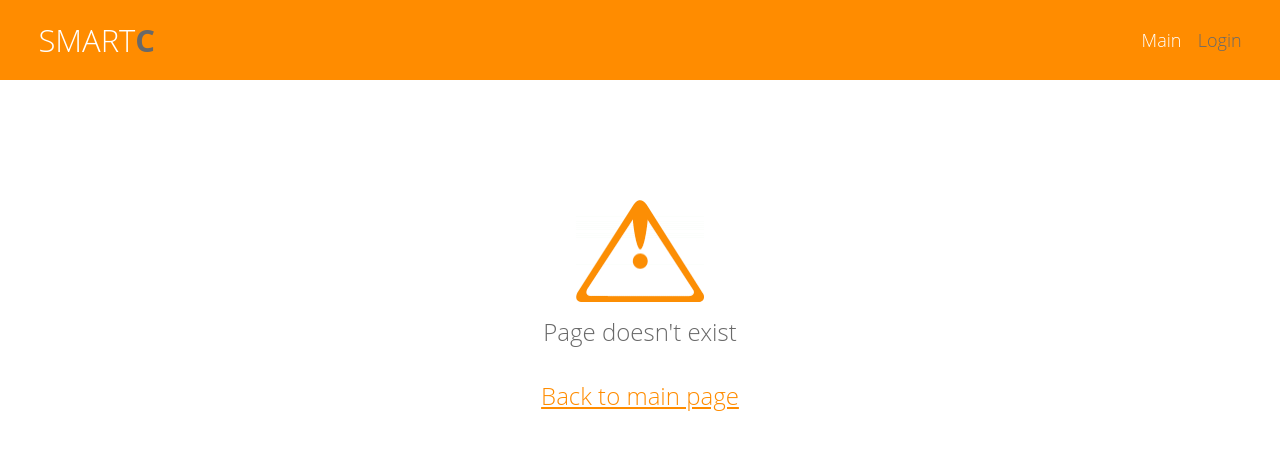
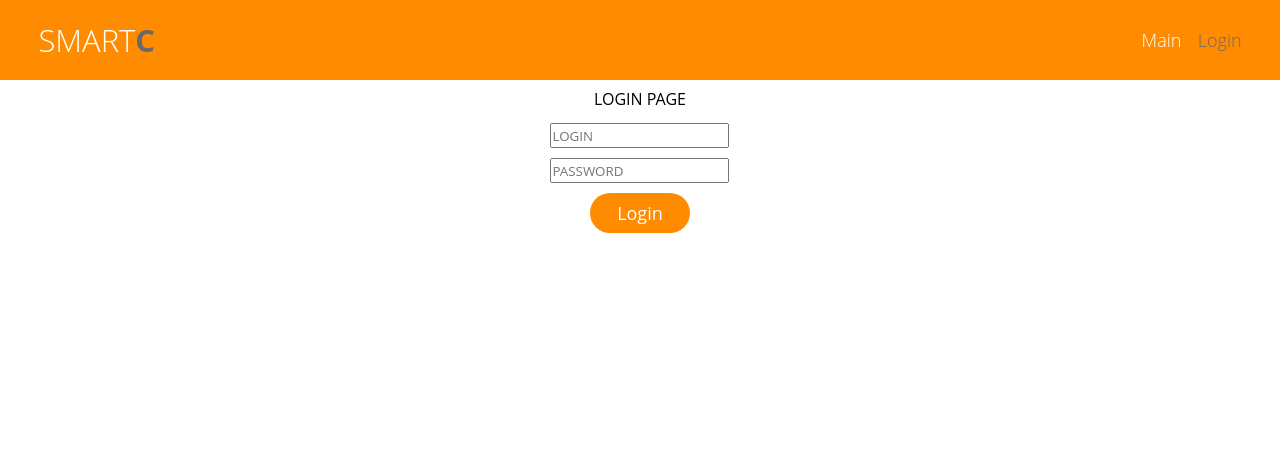
Before and after one commit to Abubjazov/SmartCalc, a React (Create React App) app: page /smartcalc/login in a window 1280 px wide. Shown: the top 450 px of the page. Built offline with nearby package versions, Linux system fonts and the light colour scheme; a web font is replaced by a local one.

Commit message:
pages: add LoginPage

```diff
--- a/src/components/App/App.tsx
+++ b/src/components/App/App.tsx
@@ -4,6 +4,10 @@ import { BrowserRouter, Route, Routes } from 'react-router-dom'
 import { MainPage } from '../../pages'
 import { Header } from '../Header/Header'
 import { Spinner } from '../Spinner/Spinner'
+
+const LoginPage = lazy(() =>
+	import('../../pages').then(({ LoginPage }) => ({ default: LoginPage }))
+)
 
 const Page404 = lazy(() =>
 	import('../../pages').then(({ Page404 }) => ({ default: Page404 }))
@@ -16,6 +20,7 @@ export const App = (): JSX.Element => {
 			<Suspense fallback={<Spinner />}>
 				<Routes>
 					<Route path='/smartcalc/' element={<MainPage />} />
+					<Route path='/smartcalc/login' element={<LoginPage />} />
 					<Route path='*' element={<Page404 />} />
 				</Routes>
 			</Suspense>
--- /dev/null
+++ b/src/pages/LoginPage/LoginPage.scss
@@ -0,0 +1,34 @@
+@import '../../variables';
+
+.login-page {
+	background: $white;
+
+	.container {
+		padding: 11vh 0 1vh 0;
+		min-height: 100vh;
+		max-width: calc(100vw - 2vw);
+		display: grid;
+		grid-template-columns: auto-fit, 100px;
+		grid-auto-rows: 25px;
+		row-gap: 10px;
+		justify-items: center;
+
+		@media (max-width: 900px) {
+			padding: 6vh 0 0 0;
+		}
+
+		a {
+			border-radius: 20px;
+			padding-top: 11px;
+			width: 100px;
+			height: 40px;
+			text-align: center;
+			font-size: 18px;
+			line-height: 18px;
+			background-color: $main-color;
+			color: $white;
+			text-decoration: none;
+			transition: all 0.1s linear;
+		}
+	}
+}
--- /dev/null
+++ b/src/pages/LoginPage/LoginPage.tsx
@@ -0,0 +1,17 @@
+import { NavLink } from 'react-router-dom'
+import './LoginPage.scss'
+
+export const LoginPage = (): JSX.Element => {
+	return (
+		<main className='login-page'>
+			{/* <PageMarker pageName='main' /> */}
+
+			<div className='container'>
+				LOGIN PAGE
+				<input type='text' placeholder='LOGIN' />
+				<input type='text' placeholder='PASSWORD' />
+				<NavLink to='/smartcalc/calc'>Login</NavLink>
+			</div>
+		</main>
+	)
+}
--- a/src/pages/index.ts
+++ b/src/pages/index.ts
@@ -1,2 +1,3 @@
+export * from './Page404/Page404'
 export * from './MainPage/MainPage'
-export * from './Page404/Page404'
+export * from './LoginPage/LoginPage'
```
